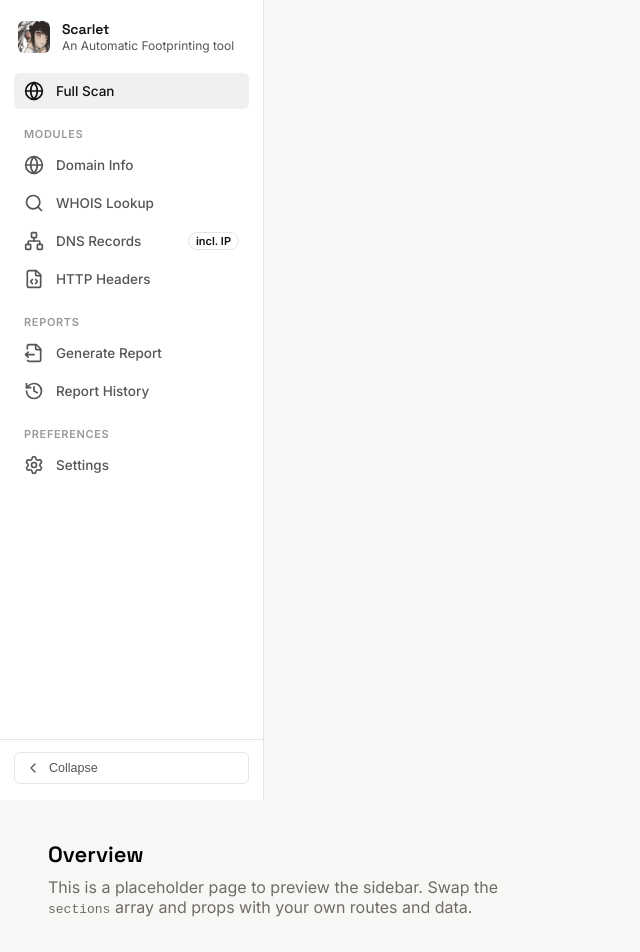
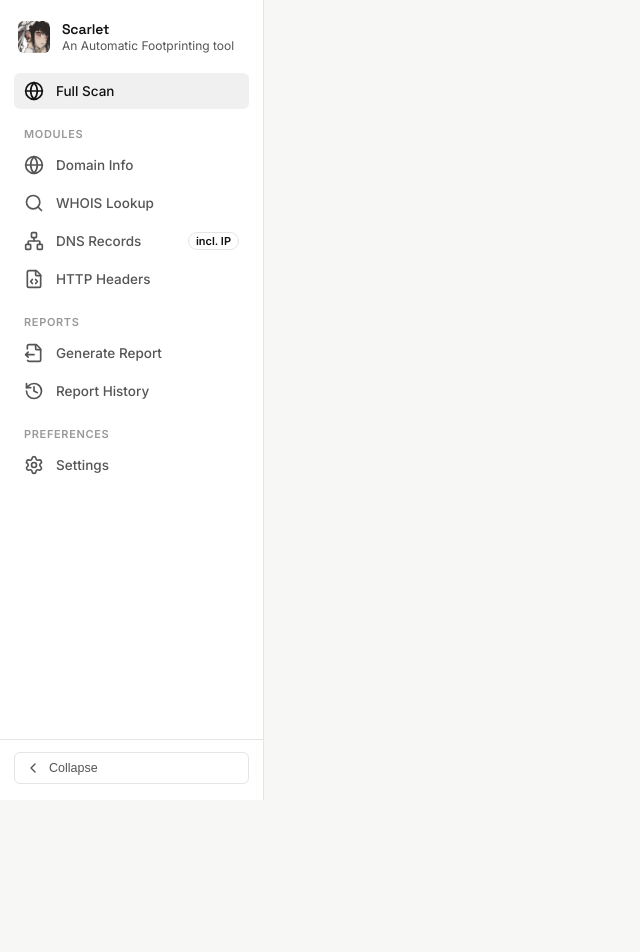
Before and after one commit to RepVignesh/Scarlet, a Next.js app in the folder frontend/: page / in a window 1280 px wide. Shown: the top 952 px of the page, without its empty margins (0-640 px from the left). After the commit the page ends 800 px from the top, so only its background shows below. Built offline with nearby package versions, Linux system fonts and the light colour scheme.

Commit message:
Return Fragment in Page instead of a Placeholder

```diff
--- a/frontend/src/app/page.tsx
+++ b/frontend/src/app/page.tsx
@@ -1,19 +1,3 @@
-import Sidebar from "@/app/components/Sidebar";
-import { sections } from "@/app/configs/Sections"
-
 export default function Page() {
-  return (
-    <div style={{ display: "flex", minHeight: "100vh", background: "#f7f7f5" }}>
-
-      <main style={{ flex: 1, padding: "40px 48px" }}>
-        <h1 style={{ font: "600 22px/1.3 var(--sidebar-display-font)", margin: 0 }}>
-          Overview
-        </h1>
-        <p style={{ color: "#706c65", marginTop: 8, maxWidth: 480 }}>
-          This is a placeholder page to preview the sidebar. Swap the
-          <code> sections</code> array and props with your own routes and data.
-        </p>
-      </main>
-    </div>
-  );
+  return <></>;
 }
```
